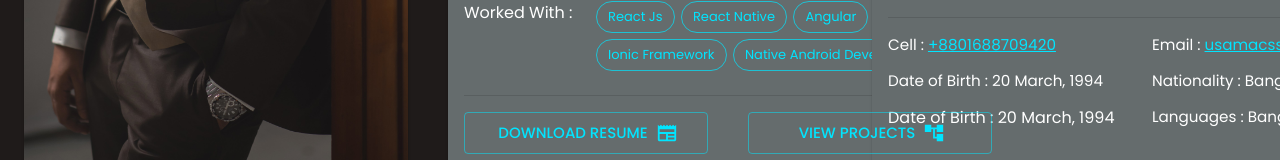
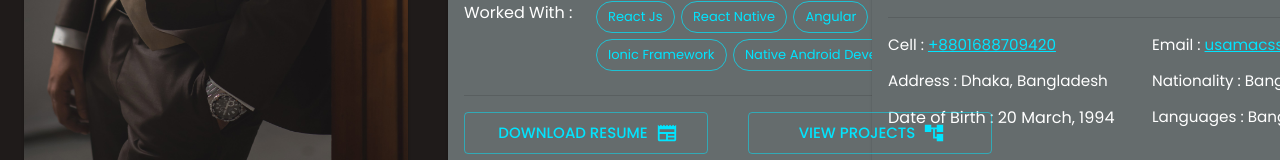
Before and after one commit to Usama007/usama-ibna-ishaque, a React (Create React App) app: page / in a window 1280 px wide. Shown: the part 687-847 px from the top of the page. Built offline with nearby package versions, Linux system fonts and the light colour scheme.

Commit message:
address added

```diff
--- a/src/components/Contact.jsx
+++ b/src/components/Contact.jsx
@@ -47,7 +47,7 @@ export default function Contact() {
                   </Typography>
 
                   <Typography gutterBottom className="contactTypo" pb={1}>
-                    Date of Birth : 20 March, 1994
+                   Address : Dhaka, Bangladesh
                   </Typography>
 
                   <Typography>Date of Birth : 20 March, 1994</Typography>
```
